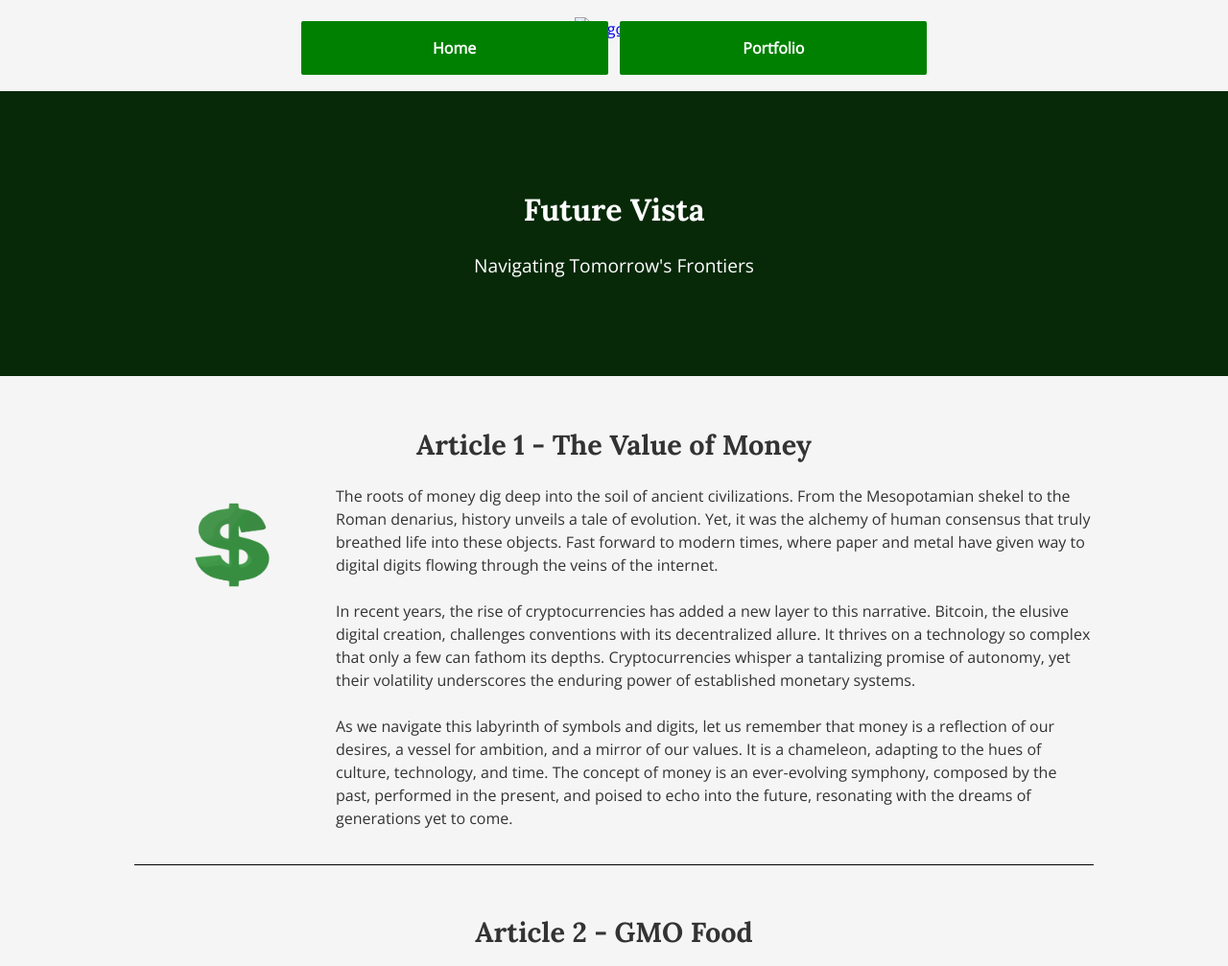
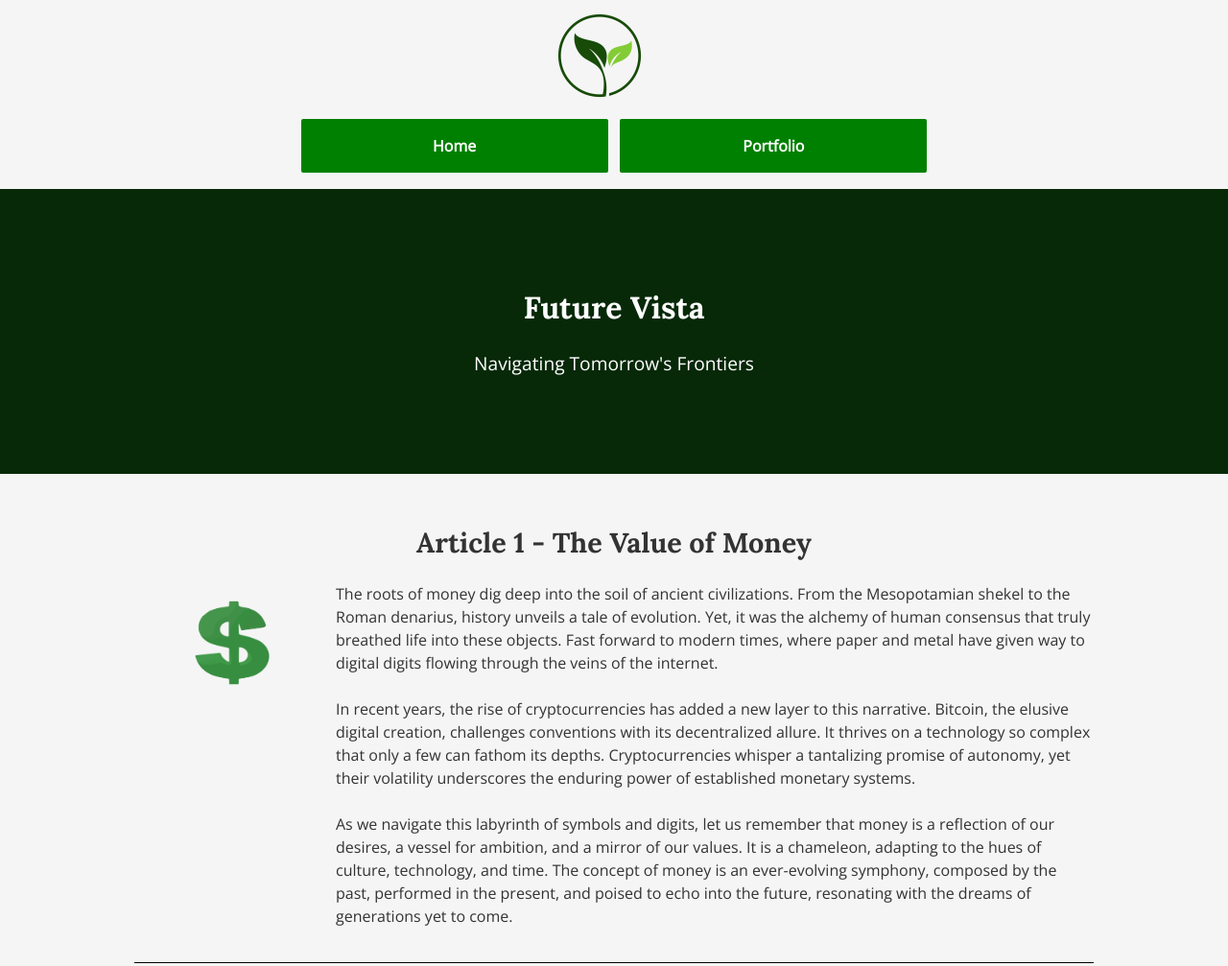
Before and after one commit to Mary-Fabeyo/hot-topics, a plain HTML site: page index.html in a window 1280 px wide. Shown: the top 1007 px of the page at 96% size. Drawn offline with nearby package versions, Linux system fonts and the light colour scheme.

Commit message:
Update index.html

```diff
--- a/index.html
+++ b/index.html
@@ -16,7 +16,7 @@
                 <div class="logo">
                     <a href="#">
                         <!-- Replace with your logo image -->
-                        <img src="logo.png" alt="Logo">
+                        <img src="../img/logo.png" alt="Logo">
                     </a>
                 </div>
                 <ul class="nav-links">
@@ -54,7 +54,7 @@
         </div>
 
         <article>
-           <h2>Article 3 - The View of the World in 2100</h2>
+           <h2>Article 3 - The View of World in 2100</h2>
            <p>
             Lorem ipsum dolor sit amet consectetur, adipisicing elit. Quidem accusamus tempore qui libero a quod reprehenderit nostrum obcaecati sapiente nisi atque voluptates, sequi cupiditate eaque magni ipsum odit culpa fugit.
            </p>
```
